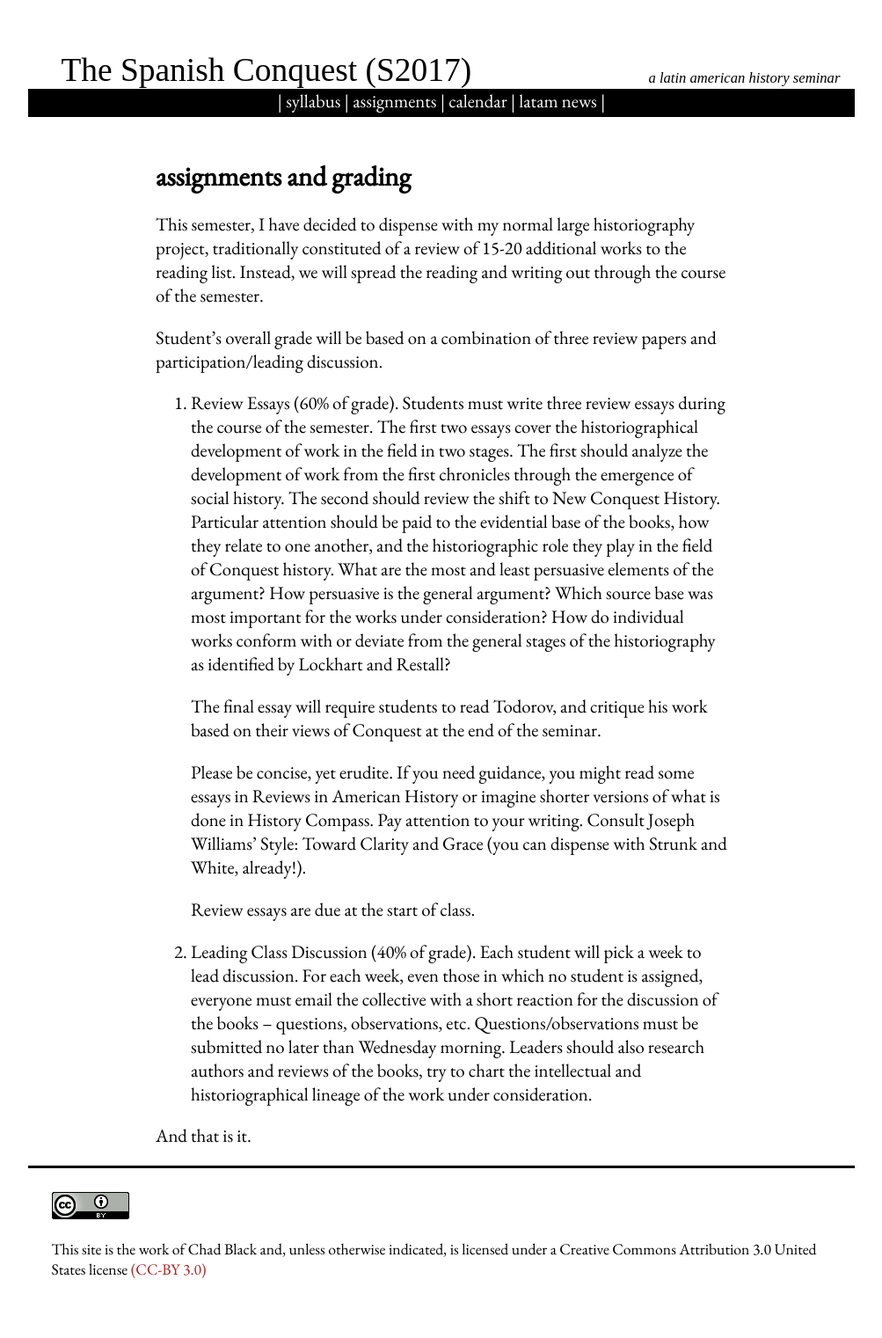
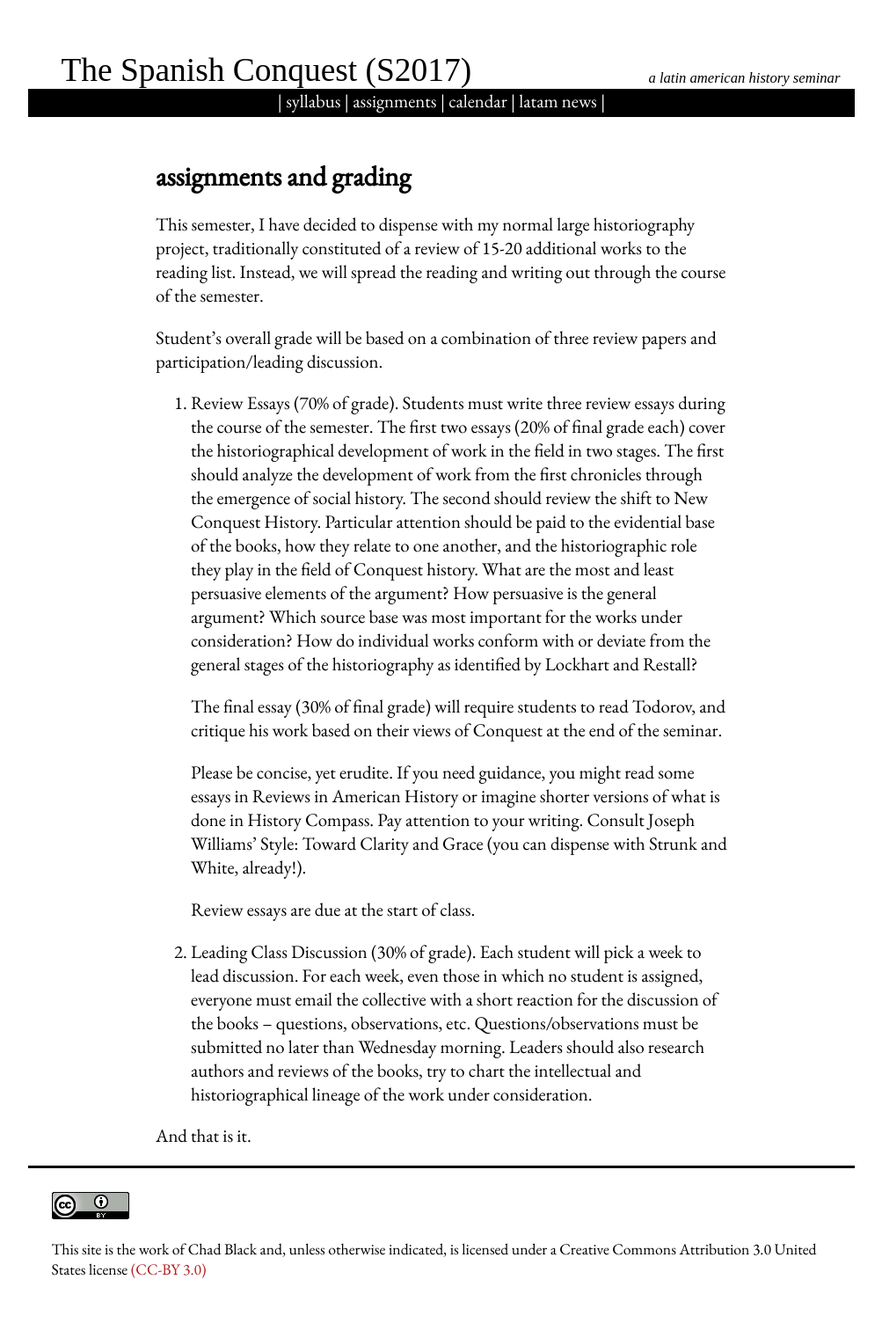
Before and after one commit to chadblack/561S2017, a Jekyll site: the page built from info/assignments.md, in a window 1280 px wide. Shown: the whole page at 88% size, without its empty margins (138-1141 px from the left). Built offline with Jekyll 4.4.1, drawn with Linux system fonts in a browser that asks for light colours; some web fonts are replaced.

Commit message:
changed my mind on grade percentages

```diff
--- a/info/assignments.md
+++ b/info/assignments.md
@@ -13,8 +13,8 @@ course of the semester.
 Student’s overall grade will be based on a combination of three review papers
 and participation/leading discussion.
 
-1. Review Essays (60% of grade). Students must write three review essays during
-   the course of the semester. The first two essays cover the
+1. Review Essays (70% of grade). Students must write three review essays during
+   the course of the semester. The first two essays (20% of final grade each) cover the
    historiographical development of work in the field in two stages. The first
    should analyze the development of work from the first chronicles through
    the emergence of social history. The second should review the shift to New
@@ -27,7 +27,7 @@ and participation/leading discussion.
    general stages of the historiography as identified by Lockhart and
    Restall?
 
-   The final essay will require students to read Todorov, and critique his
+   The final essay (30% of final grade) will require students to read Todorov, and critique his
    work based on their views of Conquest at the end of the seminar.
 
    Please be concise, yet erudite. If you need guidance, you might read some
@@ -38,7 +38,7 @@ and participation/leading discussion.
 
    Review essays are due at the start of class.
 
-2. Leading Class Discussion (40% of grade). Each student will pick a week to
+2. Leading Class Discussion (30% of grade). Each student will pick a week to
    lead discussion. For each week, even those in which no student is assigned,
    everyone must email the collective with a short reaction for the
    discussion of the books – questions, observations, etc.
```
